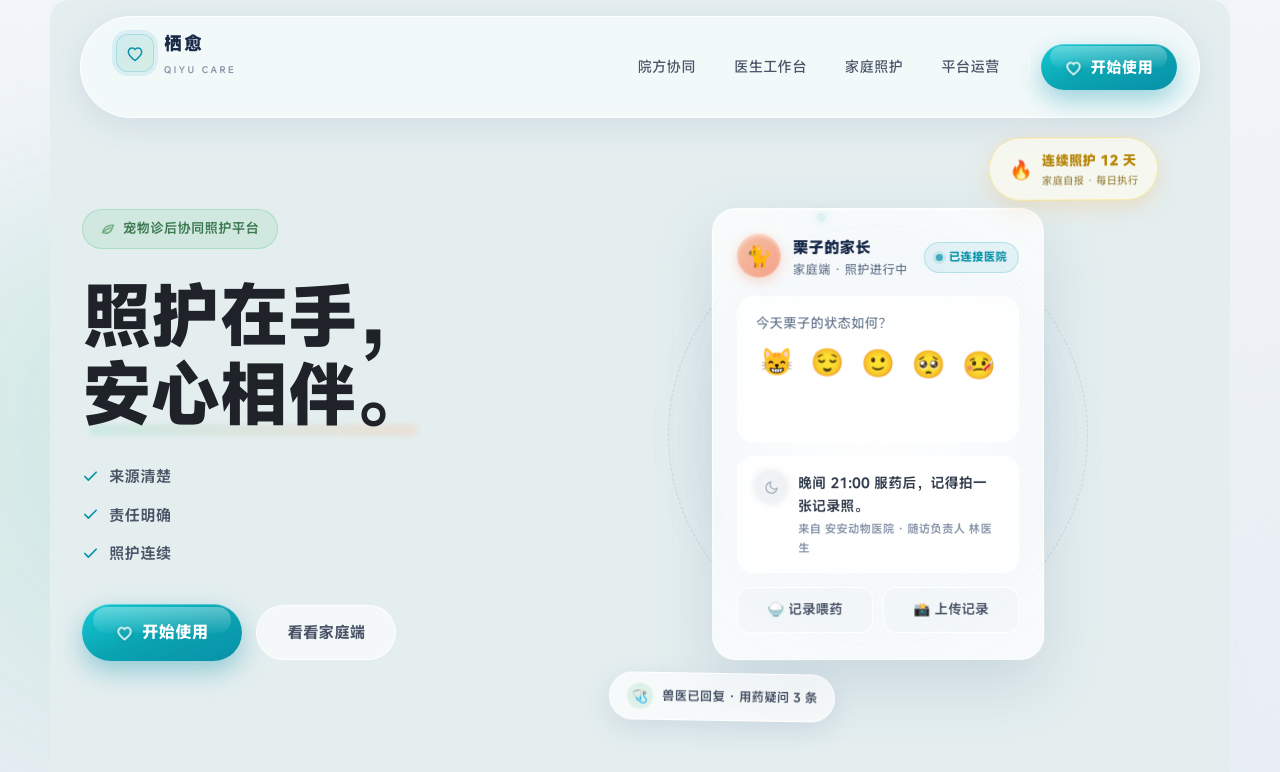
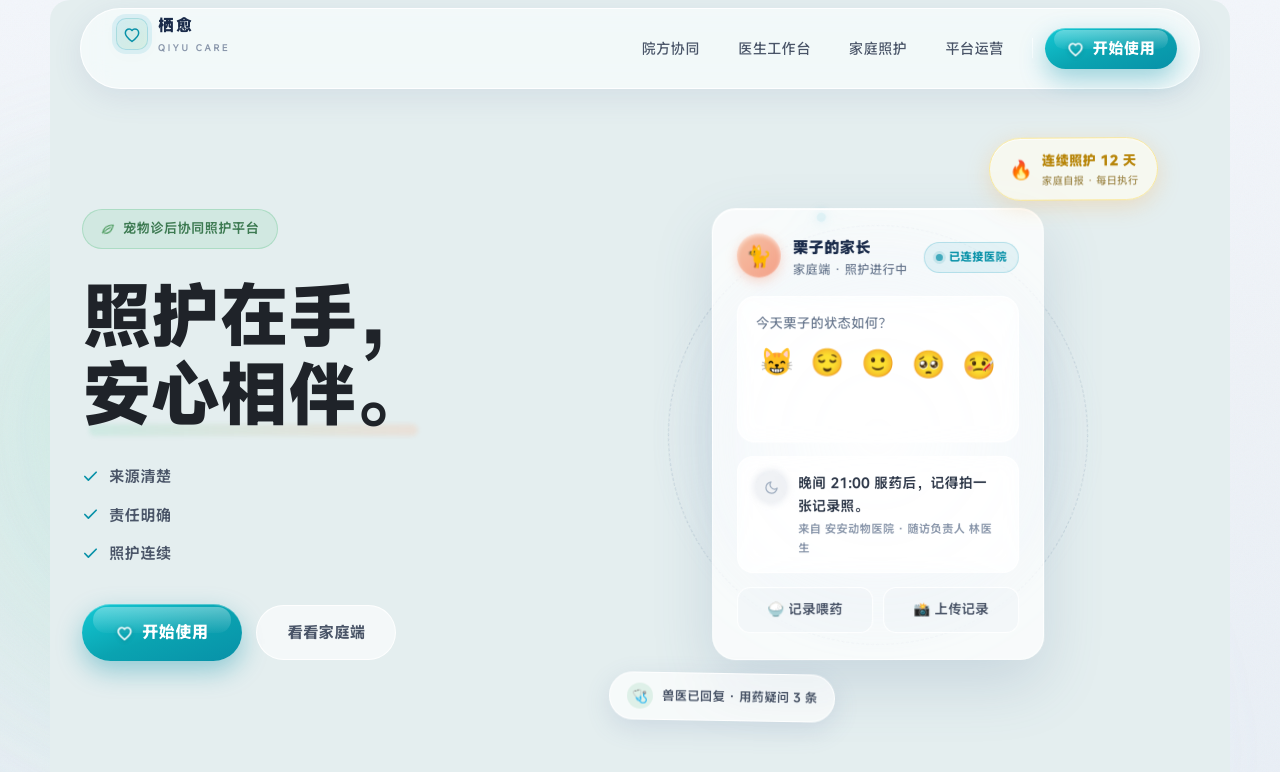
Before and after one commit to linxyannie-hub/qiyu, a website: page index.html in a window 1280 px wide. Drawn offline with Linux system fonts and the light colour scheme; a web font is replaced by a local one.

Commit message:
Make homepage navigation slimmer and move it upward

```diff
--- a/assets/home.css
+++ b/assets/home.css
@@ -1133,3 +1133,22 @@
     transition-duration: 0.01ms !important;
   }
 }
+
+
+/* Compact homepage navigation */
+.home-page .home-nav {
+  top: 8px;
+  padding: 6px 22px;
+}
+.home-page .home-nav .brand {
+  font-size: 16px;
+  line-height: 1.35;
+}
+.home-page .home-nav .brand-mark {
+  width: 32px;
+  height: 32px;
+  border-radius: 10px;
+}
+.home-page .home-nav .btn-primary {
+  padding: 8px 22px;
+}
```
